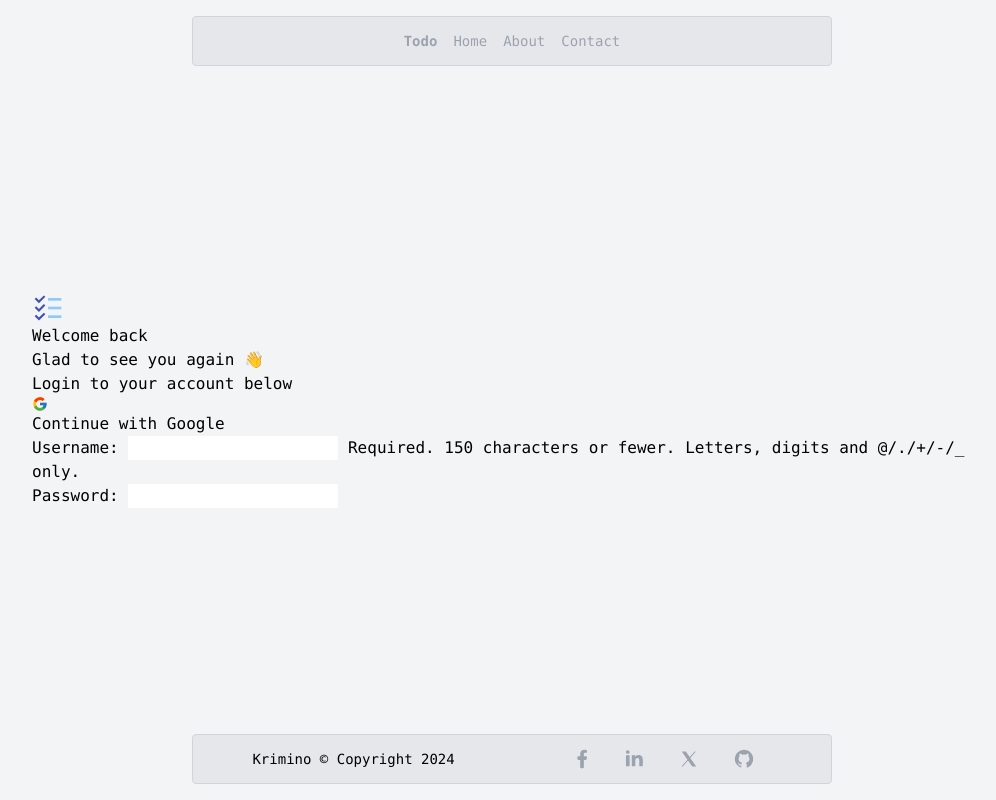
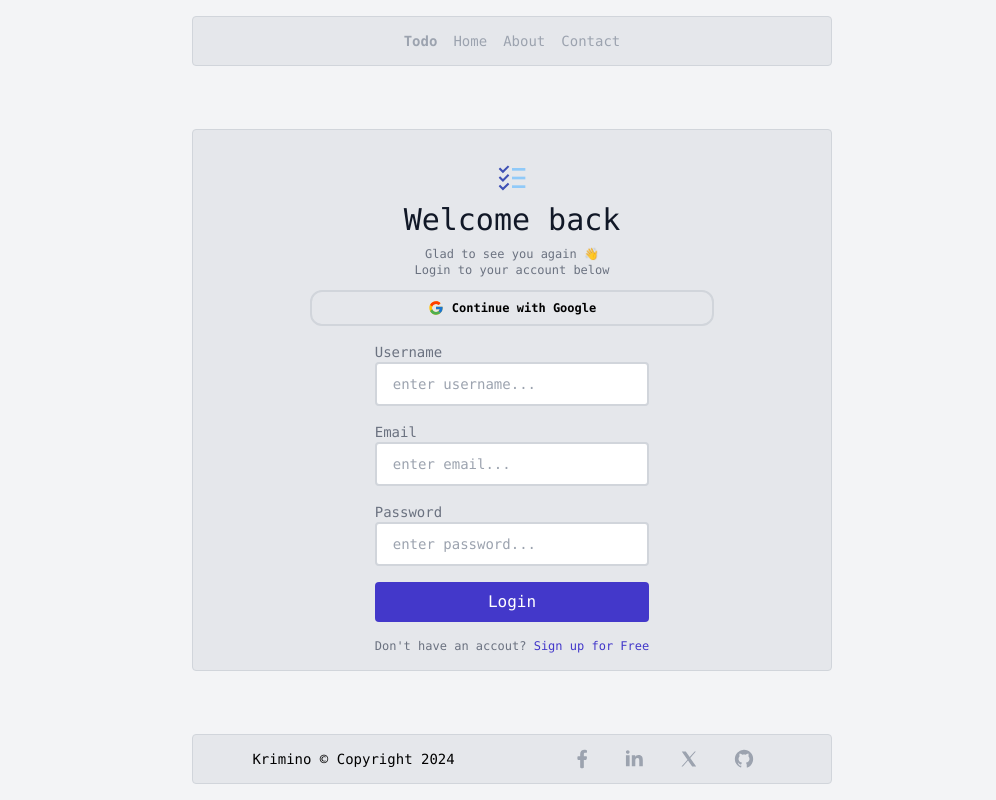
Before and after one commit to AyKrimino/todo, a Django app: page /login/ in a window 1280 px wide. Shown: the whole page, without its empty margins (128-1124 px from the left). Run offline with Django 5.2, Linux system fonts and the light colour scheme; some libraries are stand-ins or nearby versions.

Commit message:
finishing the login component

```diff
--- a/home/forms.py
+++ b/home/forms.py
@@ -5,4 +5,4 @@ from django.contrib.auth.models import User
 class UserForm(forms.ModelForm):
     class Meta:
         model = User
-        fields = ('username', 'password')
+        fields = ('username', 'email', 'password')
--- a/home/templates/home/login.html
+++ b/home/templates/home/login.html
@@ -1,10 +1,13 @@
 {% extends 'base.html' %}
+
+{% load widget_tweaks %}
 
 {% block title %}Login{% endblock %}
 
 {% block content %}
+    <div class="max-h-full bg-gray-200 border border-gray-300 rounded p-4 w-full max-w-screen-sm overflow-auto">
         <div class="">
-        <div class="">
+            <div class="mt-4 flex justify-center items-center">
                 <svg class="fill-current w-8 h-8" version="1" xmlns="http://www.w3.org/2000/svg" viewBox="0 0 48 48" enable-background="new 0 0 48 48">
                     <g fill="#3F51B5">
                         <polygon points="17.8,18.1 10.4,25.4 6.2,21.3 4,23.5 10.4,29.9 20,20.3"/>
@@ -17,23 +20,50 @@
                         <rect x="24" y="35" width="20" height="4"/>
                     </g>
                 </svg>
-            <div class="">Welcome back</div>
-            <div class="">Glad to see you again &#128075;</div>
-            <div class="">Login to your account below</div>
             </div>
-        <div class="">
-            <a href="">
-                <svg class="fill-current w-4 h-4" xmlns="http://www.w3.org/2000/svg" x="0px" y="0px" width="48" height="48" viewBox="0 0 48 48">
+            <div class="flex justify-center items-center text-3xl text-gray-900 mt-2">Welcome back</div>
+            <div class="flex justify-center items-center text-xs text-gray-500 mt-2">Glad to see you again &#128075;</div>
+            <div class="flex justify-center items-center text-xs text-gray-500">Login to your account below</div>
+        </div>
+        <div class="flex justify-center items-center">
+            <a href="" class="mt-3 border-2 border-gray-300 rounded-xl w-full sm:w-2/3 flex justify-center items-center py-2 hover:bg-gray-300">
+                <svg class="fill-current w-4 h-4 mr-2" xmlns="http://www.w3.org/2000/svg" x="0px" y="0px" width="48" height="48" viewBox="0 0 48 48">
                     <path fill="#FFC107" d="M43.611,20.083H42V20H24v8h11.303c-1.649,4.657-6.08,8-11.303,8c-6.627,0-12-5.373-12-12c0-6.627,5.373-12,12-12c3.059,0,5.842,1.154,7.961,3.039l5.657-5.657C34.046,6.053,29.268,4,24,4C12.955,4,4,12.955,4,24c0,11.045,8.955,20,20,20c11.045,0,20-8.955,20-20C44,22.659,43.862,21.35,43.611,20.083z"></path><path fill="#FF3D00" d="M6.306,14.691l6.571,4.819C14.655,15.108,18.961,12,24,12c3.059,0,5.842,1.154,7.961,3.039l5.657-5.657C34.046,6.053,29.268,4,24,4C16.318,4,9.656,8.337,6.306,14.691z"></path><path fill="#4CAF50" d="M24,44c5.166,0,9.86-1.977,13.409-5.192l-6.19-5.238C29.211,35.091,26.715,36,24,36c-5.202,0-9.619-3.317-11.283-7.946l-6.522,5.025C9.505,39.556,16.227,44,24,44z"></path><path fill="#1976D2" d="M43.611,20.083H42V20H24v8h11.303c-0.792,2.237-2.231,4.166-4.087,5.571c0.001-0.001,0.002-0.001,0.003-0.002l6.19,5.238C36.971,39.205,44,34,44,24C44,22.659,43.862,21.35,43.611,20.083z"></path>
                     </svg>
+                <span class="text-xs font-semibold">
                     Continue with Google
+                </span>
             </a>
         </div>
-        <div class="">
+        <div class="flex justify-center items-center mt-4">
             <form method="post">
                 {% csrf_token %}
-                {{ form.as_p }}
 
+                <div class="">
+                    <div class="text-sm text-gray-500 select-none">
+                        <label>Username</label>
+                    </div>
+                    {% render_field form.username class="border-2 border-gray-300 rounded py-2 w-full placeholder:text-sm px-4" placeholder="enter username..." %}
+                </div>
+
+                <div class="mt-4">
+                    <div class="text-sm text-gray-500 select-none">
+                        <label>Email</label>
+                    </div>
+                    {% render_field form.email class="border-2 border-gray-300 rounded py-2 w-full placeholder:text-sm px-4" placeholder="enter email..." %}
+                </div>
+
+                <div class="mt-4">
+                    <div class="text-sm text-gray-500 select-none">
+                        <label>Password</label>
+                    </div>
+                    {% render_field form.password class="border-2 border-gray-300 rounded py-2 w-full placeholder:text-sm px-4" placeholder="enter password..." %}
+                </div>
+
+                <button class="mt-4 hover:bg-indigo-500 rounded w-full py-2 hover:text-gray-200 bg-indigo-700 text-white">Login</button>
+                <div class="text-xs text-gray-500 mt-4">
+                    Don't have an accout? <a class="text-indigo-700" href="#">Sign up for Free</a>
+                </div>
             </form>
         </div>
     </div>
--- a/templates/partials/footer.html
+++ b/templates/partials/footer.html
@@ -1,4 +1,4 @@
-<div class="w-3/4 bg-gray-200 border border-gray-300 rounded sm:flex sm:justify-around py-3 px-2 text-xs sm:text-sm justify-center absolute bottom-0 mb-4 max-w-screen-sm">
+<div class="w-3/4 bg-gray-200 border border-gray-300 rounded sm:flex sm:justify-around py-3 px-2 text-xs sm:text-sm justify-center absolute bottom-0 my-4 max-w-screen-sm">
     <div class="flex justify-center items-center">
         <p>
             <span>Krimino</span>
--- a/todo_project/settings.py
+++ b/todo_project/settings.py
@@ -24,6 +24,7 @@ INSTALLED_APPS = [
     'django.contrib.sessions',
     'django.contrib.messages',
     'django.contrib.staticfiles',
+    'widget_tweaks',
 
     # Created Apps
     'home.apps.HomeConfig',
```
Lines whose indentation alone changed are shown as unchanged.
